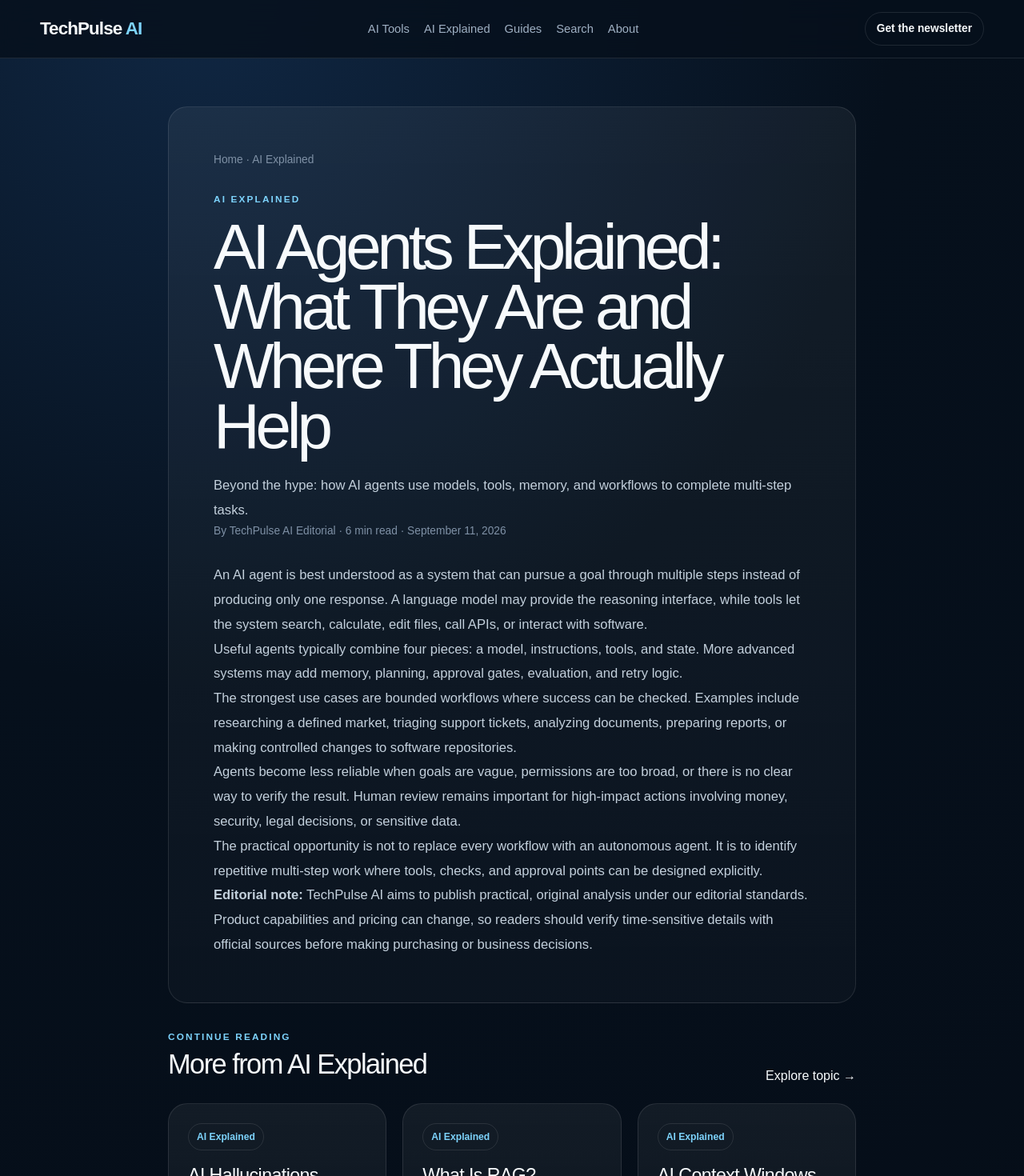
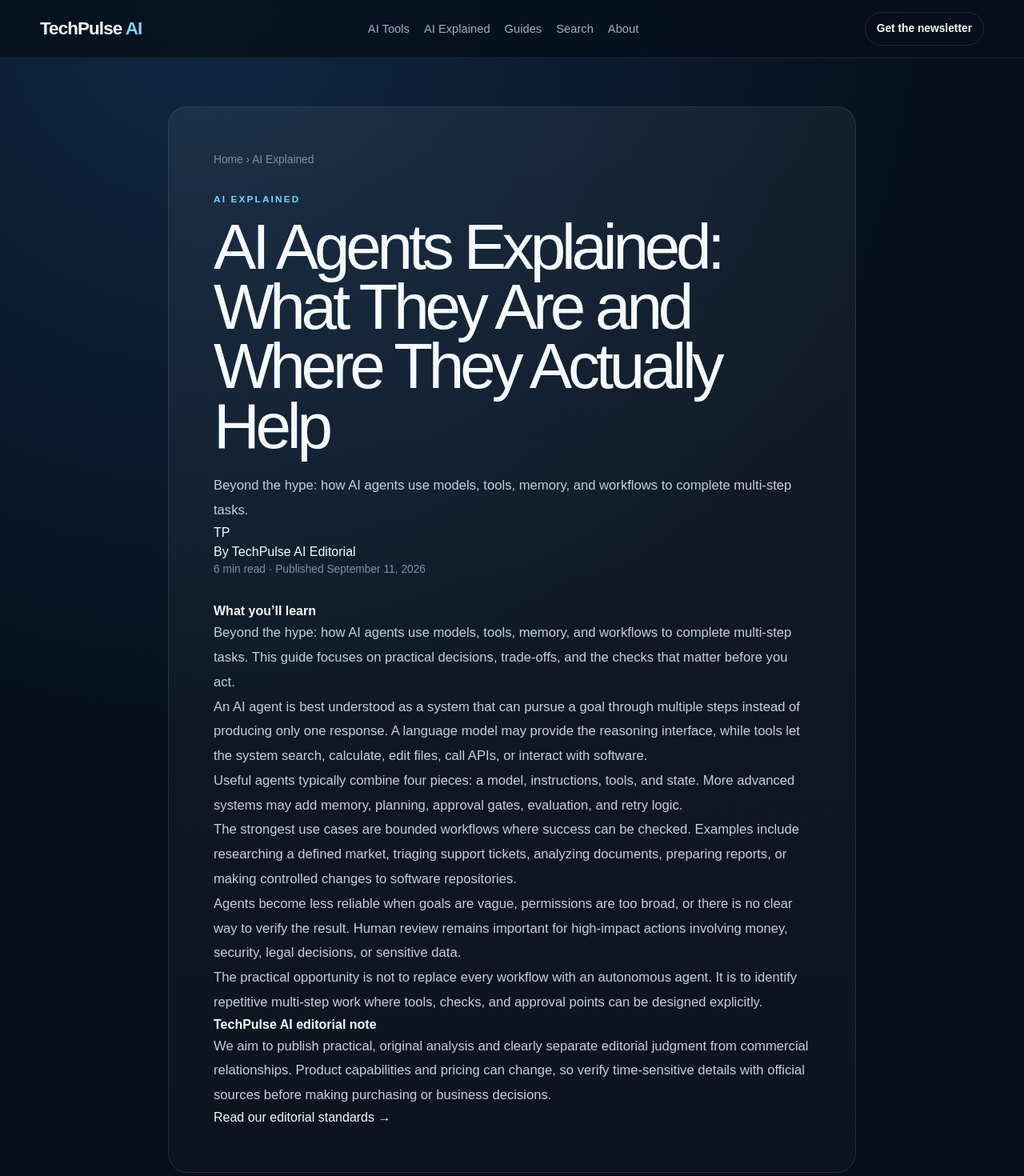
Before and after one commit to winnzzy/techpulse-ai, a Next.js app: page /articles/ai-agents-explained in a window 1280 px wide. Shown: the top 1470 px of the page at 80% size. Built offline with nearby package versions, Linux system fonts and the light colour scheme; no server answers.

Commit message:
Improve article reading experience and navigation

```diff
--- a/app/articles/[slug]/page.tsx
+++ b/app/articles/[slug]/page.tsx
@@ -29,11 +29,6 @@ export async function generateMetadata({ params }: { params: Promise<{ slug: str
       publishedTime: post.date,
       modifiedTime: post.date,
       authors: [post.author],
-    },
-    twitter: {
-      card: "summary_large_image",
-      title: post.title,
-      description: post.excerpt,
     },
   };
 }
@@ -82,17 +77,31 @@ export default async function ArticlePage({ params }: { params: Promise<{ slug:
       <article className="article-shell">
         <script type="application/ld+json" dangerouslySetInnerHTML={{ __html: JSON.stringify(articleJsonLd) }} />
         <script type="application/ld+json" dangerouslySetInnerHTML={{ __html: JSON.stringify(breadcrumbJsonLd) }} />
-        <nav className="meta" aria-label="Breadcrumb">
-          <Link href="/">Home</Link> · <Link href={hubHref}>{post.category}</Link>
+        <nav className="meta article-breadcrumb" aria-label="Breadcrumb">
+          <Link href="/">Home</Link> <span>›</span> <Link href={hubHref}>{post.category}</Link>
         </nav>
         <div className="eyebrow">{post.category}</div>
         <h1>{post.title}</h1>
         <p className="lead">{post.excerpt}</p>
-        <div className="meta">
-          By <Link href="/authors/techpulse-ai-editorial">{post.author}</Link> · {post.readingTime} · {new Date(post.date).toLocaleDateString("en-US", { year: "numeric", month: "long", day: "numeric" })}
+        <div className="article-byline">
+          <div className="author-mini" aria-hidden="true">TP</div>
+          <div>
+            <div>By <Link href="/authors/techpulse-ai-editorial">{post.author}</Link></div>
+            <div className="meta">{post.readingTime} · Published {new Date(post.date).toLocaleDateString("en-US", { year: "numeric", month: "long", day: "numeric" })}</div>
+          </div>
         </div>
-        {post.content.map((paragraph, index) => <p key={index}>{paragraph}</p>)}
-        <p><strong>Editorial note:</strong> TechPulse AI aims to publish practical, original analysis under our <Link href="/editorial-standards">editorial standards</Link>. Product capabilities and pricing can change, so readers should verify time-sensitive details with official sources before making purchasing or business decisions.</p>
+        <div className="article-summary">
+          <strong>What you’ll learn</strong>
+          <p>{post.excerpt} This guide focuses on practical decisions, trade-offs, and the checks that matter before you act.</p>
+        </div>
+        <div className="article-body">
+          {post.content.map((paragraph, index) => <p key={index}>{paragraph}</p>)}
+        </div>
+        <aside className="editorial-note">
+          <strong>TechPulse AI editorial note</strong>
+          <p>We aim to publish practical, original analysis and clearly separate editorial judgment from commercial relationships. Product capabilities and pricing can change, so verify time-sensitive details with official sources before making purchasing or business decisions.</p>
+          <Link href="/editorial-standards">Read our editorial standards →</Link>
+        </aside>
       </article>
 
       <section className="section">
```
